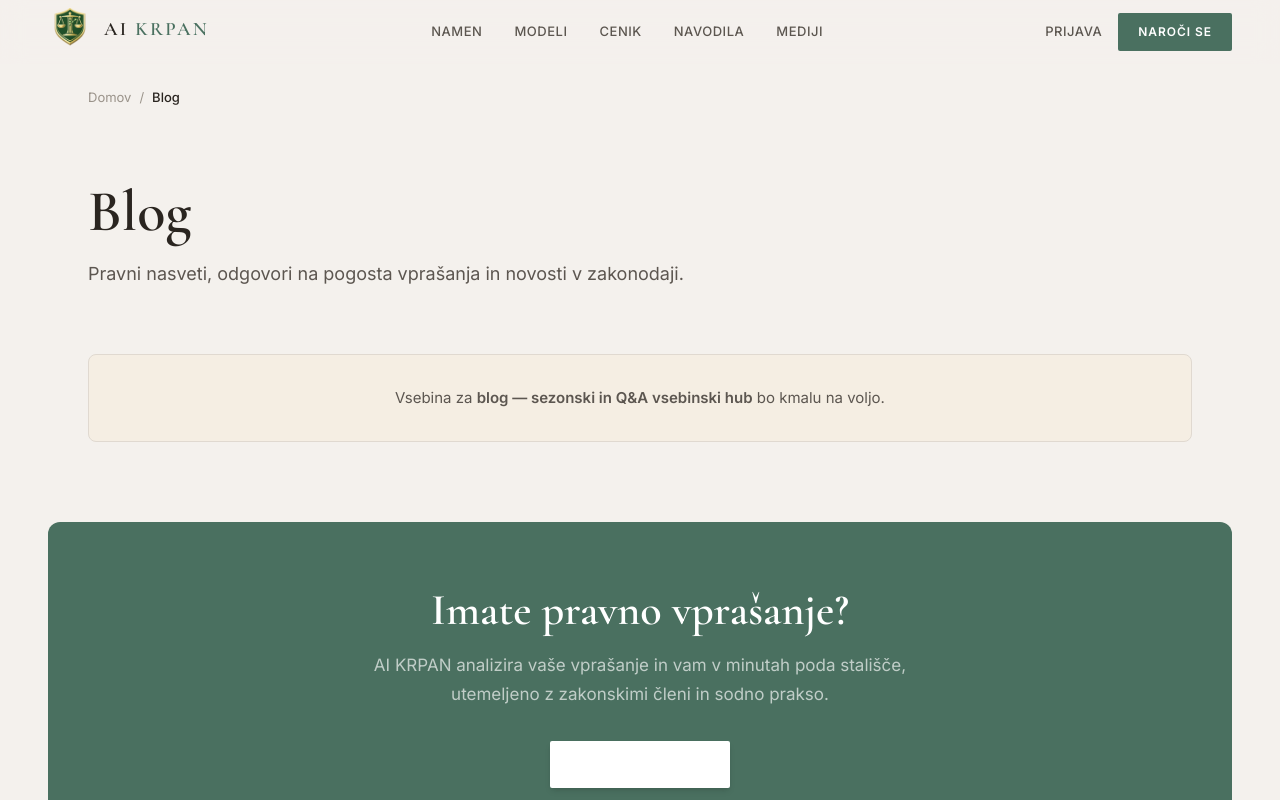
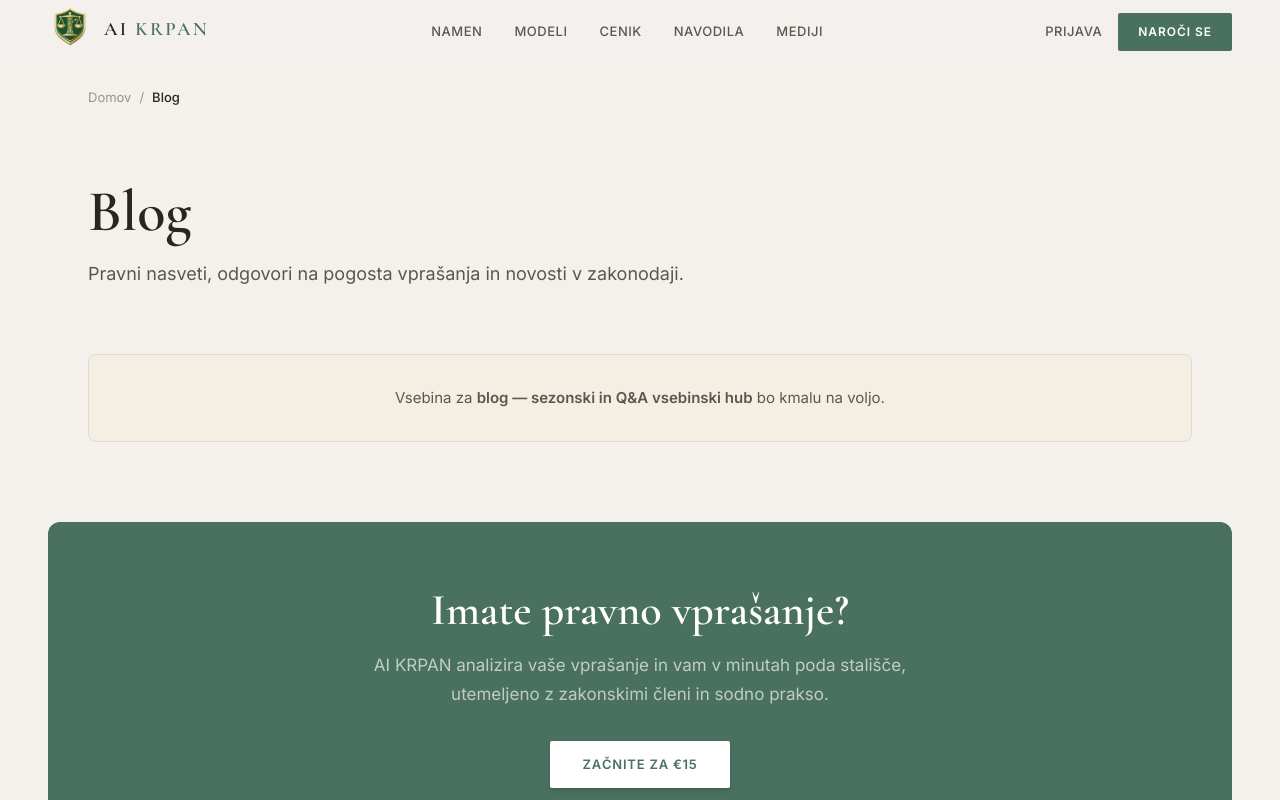
Before and after one commit to nejki/lexeu, a Next.js app: page /blog in a window 1280 px wide. Shown: the top 800 px of the page. Built offline with nearby package versions, Linux system fonts and the light colour scheme.

Commit message:
refactor(ui): use tailwind-merge for safe className overrides
Replace string concatenation with twMerge in Button and SectionLabel
so external className props properly override variant defaults.
Removes the custom variant workaround for the CTA button.

```diff
--- a/components/CTA.tsx
+++ b/components/CTA.tsx
@@ -17,7 +17,7 @@ export default function CTA() {
           <div className="flex flex-wrap justify-center gap-5">
             <Button
               href="https://app.aikrpan.com"
-              variant="custom"
+              variant="primary"
               className="bg-white text-sage-dark hover:bg-warm-light hover:text-site-text hover:-translate-y-0.5 hover:shadow-lg shadow-md"
             >
               Začnite za €15
--- a/components/ui/Button.tsx
+++ b/components/ui/Button.tsx
@@ -1,6 +1,7 @@
 import { AnchorHTMLAttributes } from "react";
+import { twMerge } from "tailwind-merge";
 
-type Variant = "primary" | "outline" | "ghost" | "custom";
+type Variant = "primary" | "outline" | "ghost";
 type Size = "sm" | "md" | "lg";
 
 interface ButtonProps extends AnchorHTMLAttributes<HTMLAnchorElement> {
@@ -12,7 +13,6 @@ const variants: Record<Variant, string> = {
   primary: "bg-sage-dark text-white hover:bg-sage",
   outline: "border border-site-border text-site-mid hover:border-sage hover:text-sage-dark",
   ghost: "text-sage-dark hover:text-sage",
-  custom: "",
 };
 
 const sizes: Record<Size, string> = {
@@ -31,7 +31,12 @@ export function Button({
   return (
     <a
       {...props}
-      className={`inline-block rounded-sm font-semibold uppercase transition-all duration-200 ${variants[variant]} ${sizes[size]} ${className}`}
+      className={twMerge(
+        "inline-block rounded-sm font-semibold uppercase transition-all duration-200",
+        variants[variant],
+        sizes[size],
+        className,
+      )}
     >
       {children}
     </a>
--- a/components/ui/SectionLabel.tsx
+++ b/components/ui/SectionLabel.tsx
@@ -1,3 +1,5 @@
+import { twMerge } from "tailwind-merge";
+
 interface SectionLabelProps {
   children: React.ReactNode;
   className?: string;
@@ -5,7 +7,7 @@ interface SectionLabelProps {
 
 export function SectionLabel({ children, className = "" }: SectionLabelProps) {
   return (
-    <p className={`section-label-line text-[11px] font-semibold tracking-widest2 uppercase text-sage ${className}`}>
+    <p className={twMerge("section-label-line text-[11px] font-semibold tracking-widest2 uppercase text-sage", className)}>
       {children}
     </p>
   );
--- a/package.json
+++ b/package.json
@@ -12,7 +12,8 @@
     "autoprefixer": "^10.4.27",
     "next": "^16.1.6",
     "react": "^19.0.0",
-    "react-dom": "^19.0.0"
+    "react-dom": "^19.0.0",
+    "tailwind-merge": "^3.5.0"
   },
   "devDependencies": {
     "@types/node": "^20",
```
Also changed, not shown: 1 other file (tests, documents, lock files or other folders).
